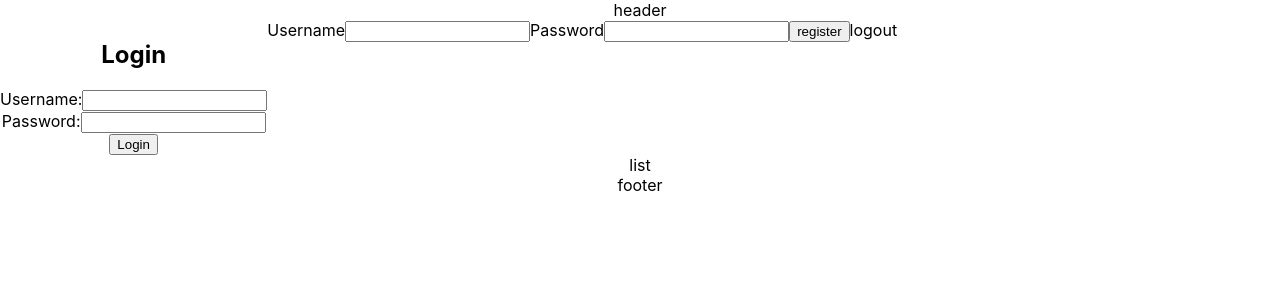
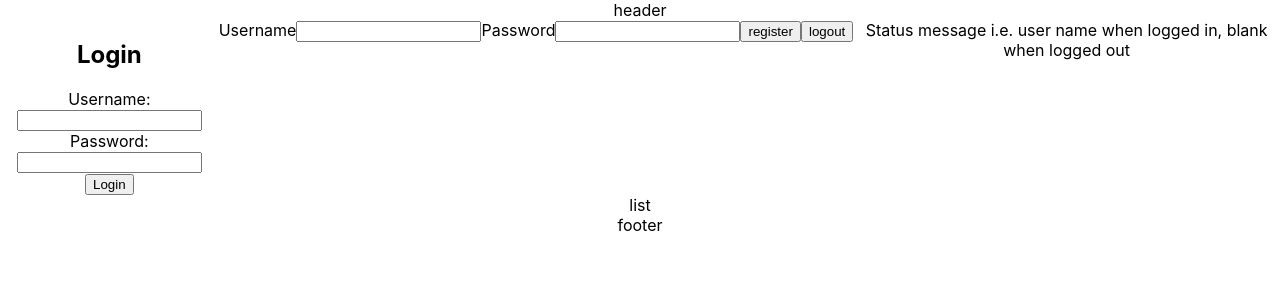
Before and after one commit to deergit/m46-week10-todo-frontend, a React (Create React App) app: page / in a window 1280 px wide. Shown: the top 300 px of the page. Built offline with nearby package versions, Linux system fonts and the light colour scheme.

Commit message:
added button to logout page

```diff
--- a/src/pages/Logout.js
+++ b/src/pages/Logout.js
@@ -2,9 +2,17 @@ import '../App.css'
 
 function Logout()
 {
+  function logoutUser()
+  {
+    alert('under construction')
+  }
+
   return (
     <div className="App">
-      <div>logout</div>
+      <div className="action-line">
+        <div><input type="submit" value="logout" onClick={ () => logoutUser()} /></div>
+        <div>Status message i.e. user name when logged in, blank when  logged out</div>
+      </div>
     </div>
   )
 }
```
